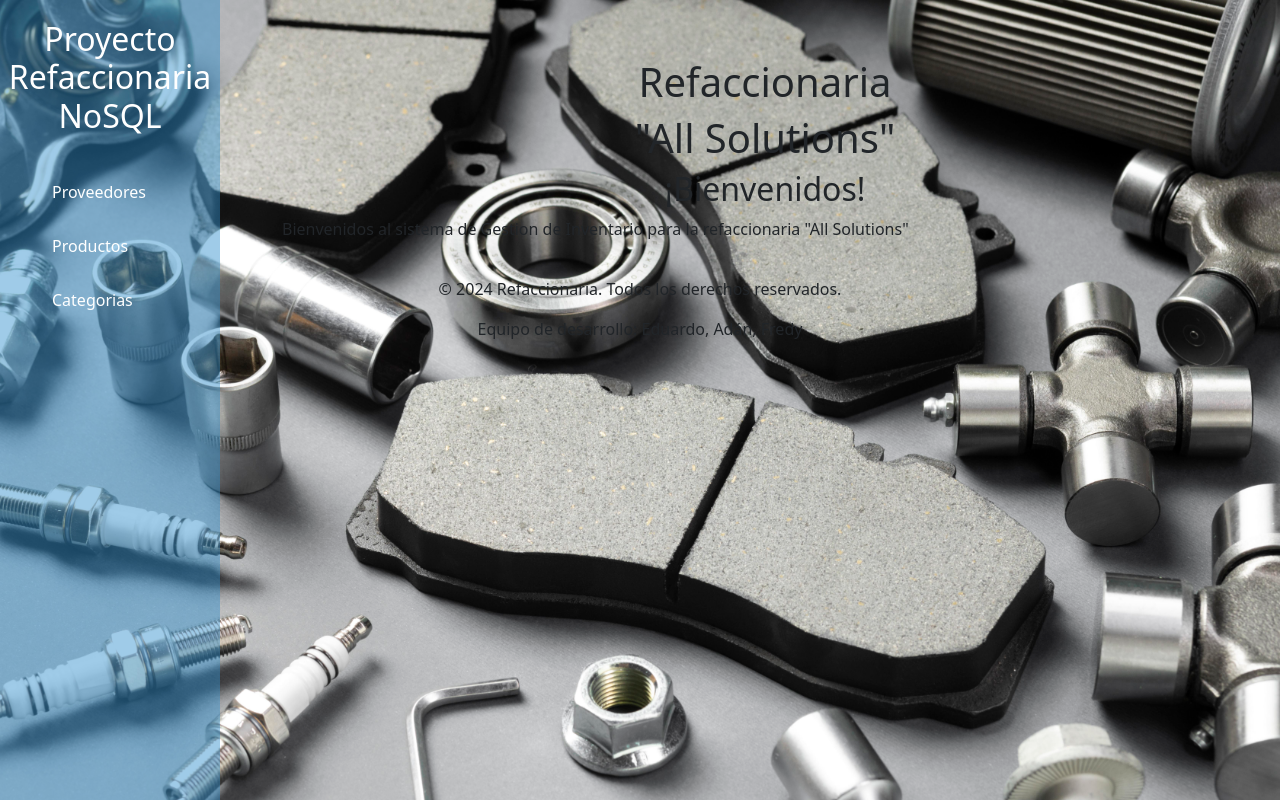
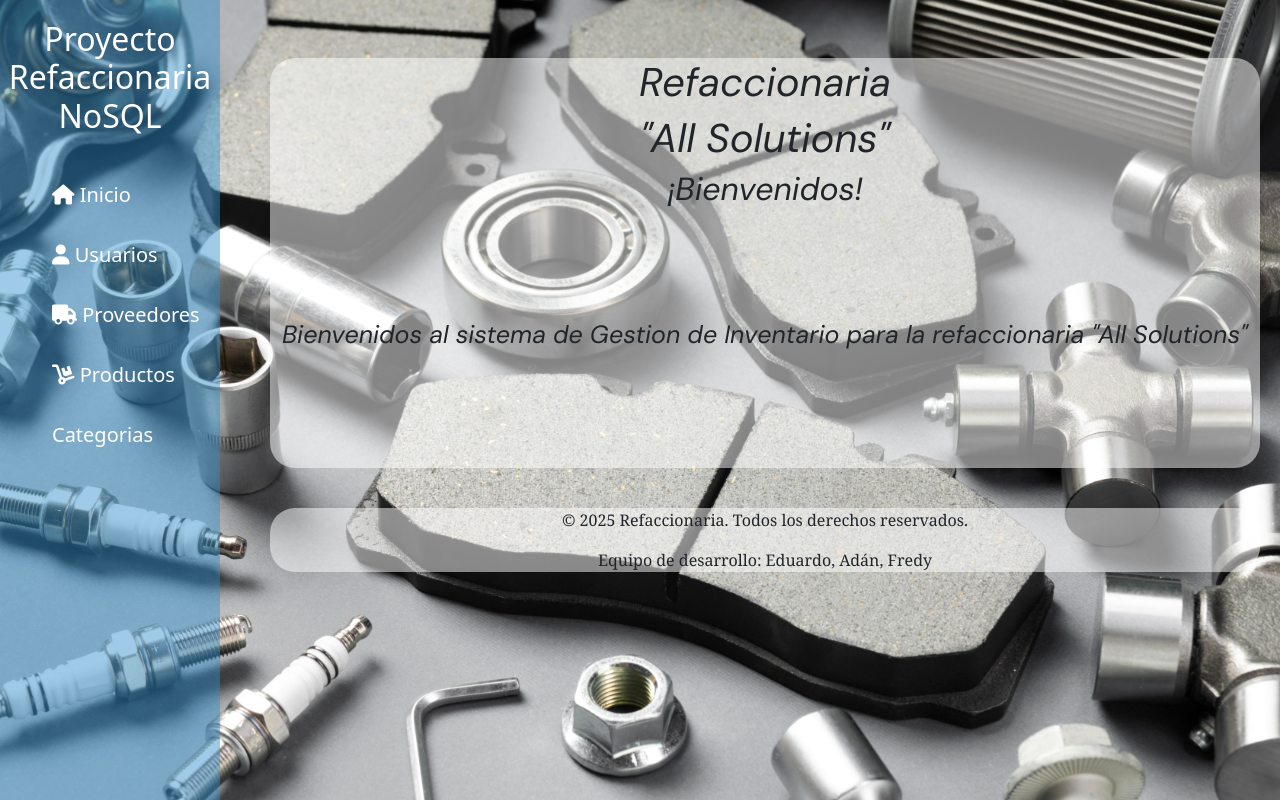
Before and after one commit to FredyRodarte/refaccionaria2.0, a Flask app: page / in a window 1280 px wide. Run offline with Flask 3, Linux system fonts and the light colour scheme; parts of the project's set-up code (start-up, migrations or seed data) failed here and were passed over.

Commit message:
Mostrar usuarios funcionando

```diff
--- a/app.py
+++ b/app.py
@@ -25,11 +25,22 @@ try:
 except Exception as e:
     print(f"❌ Error al conectar a MongoDB: {e}")
 
-#Rutas de la app ---
+# Rutas de la app
+#===================================Fredy Rodarte==========================================================
 @app.route('/')
 def index():
     return render_template('index.html')
 
+# AQUI COMIENZA EL CRUD DE USUARIOS
+@app.route('/usuarios')
+def usuarios():
+    try:
+        usuarios = list(db.usuarios.find({}))
+        print(usuarios)
+        return render_template('usuarios/usuarios.html', usuarios=usuarios)
+    except Exception as e:
+        print("No se pudo realizar la consulta, Error: "+e)
+        return render_template('usuarios/usuarios.html')
 
 #===================================Eduardo Picazo ==========================================================
 # AQUI COMIEZA EL CRUD DE PRODUCTOS
--- a/static/css/style.css
+++ b/static/css/style.css
@@ -1,3 +1,5 @@
+@import url('https://fonts.googleapis.com/css2?family=DM+Sans:ital,opsz@1,9..40&family=Noto+Serif:ital,wght@0,100..900;1,100..900&display=swap');
+
 * {
     margin: 0;
 }
@@ -10,17 +12,52 @@ body {
     margin-top: 3%;
 }
 
+.sombraContenido{
+    background-color: rgba(255, 255, 255, 0.5);
+    border-radius: 25px;
+}
+
 /* Index */
 .cabecera {
+    font-family: "DM Sans", sans-serif;
+    font-optical-sizing: auto;
+    font-weight: 700;
+    font-style: bold;
     text-align: center;
+}
+
+.cuerpo{
+    font-family: "DM Sans", sans-serif;
+    font-optical-sizing: auto;
+    font-weight: 500;
+    font-style: italic;
+    text-align: center;
+    font-size: 25px;
+}
+
+.texto_index{
+    margin-top: 10%;
+    margin-bottom: 10%;
 }
 
 /*General*/
 .pie {
+    font-family: "Noto Serif", serif;
+    font-optical-sizing: auto;
+    font-weight: weight;
+    font-style: normal;
+    font-variation-settings:
+    "wdth" 100;
     text-align: center;
 }
 
-
+.titulo h2{
+    font-family: "DM Sans", sans-serif;
+    font-optical-sizing: auto;
+    font-weight: 500;
+    font-style: bold;
+    font-size: 65px;
+}
 
 /* Sidebar */
 .sidebar {
@@ -49,6 +86,7 @@ body {
     padding: 15px 20px;
     text-decoration: none;
     transition: background 0.3s;
+    font-size: 20px;
 }
 
 .sidebar a:hover {
--- a/templates/_footer.html
+++ b/templates/_footer.html
@@ -1,6 +1,8 @@
-<div class="container">
-    <footer class="pie">
-        <p>&copy; 2024 Refaccionaria. Todos los derechos reservados.</p>
-        <p>Equipo de desarrollo: Eduardo, Adán, Fredy</p>
-    </footer>
+<div class="content">
+    <div class="container sombraContenido">
+        <footer class="pie">
+            <p>&copy; 2025 Refaccionaria. Todos los derechos reservados.</p>
+            <p>Equipo de desarrollo: Eduardo, Adán, Fredy</p>
+        </footer>
+    </div>
 </div>
--- a/templates/_header.html
+++ b/templates/_header.html
@@ -7,3 +7,5 @@
 <script src="https://cdn.jsdelivr.net/npm/bootstrap@5.0.2/dist/js/bootstrap.bundle.min.js" integrity="sha384-MrcW6ZMFYlzcLA8Nl+NtUVF0sA7MsXsP1UyJoMp4YLEuNSfAP+JcXn/tWtIaxVXM" crossorigin="anonymous"></script>
 <!-- CSS -->
 <link rel="stylesheet" href="{{ url_for('static', filename='css/style.css') }}">
+<!-- Font awesome-->
+<link rel="stylesheet" href="https://cdnjs.cloudflare.com/ajax/libs/font-awesome/6.0.0-beta3/css/all.min.css">
--- a/templates/_sidebar.html
+++ b/templates/_sidebar.html
@@ -1,10 +1,16 @@
 <h2>Proyecto Refaccionaria NoSQL</h2>
 <ul>
     <li>
-        <a href="{{url_for('proveedores')}}">Proveedores</a>
+        <a href="{{url_for('index')}}"><i class="fa-solid fa-house"></i> Inicio</a>
     </li>
     <li>
-        <a href="{{url_for('productos')}}">Productos</a>
+        <a href="{{url_for('usuarios')}}"><i class="fa-solid fa-user"></i> Usuarios</a>
+    </li>
+    <li>
+        <a href="{{url_for('proveedores')}}"><i class="fa-solid fa-truck"></i> Proveedores</a>
+    </li>
+    <li>
+        <a href="{{url_for('productos')}}"><i class="fa-solid fa-dolly"></i> Productos</a>
     </li>
     <li>
         <a href="{{url_for('categorias')}}">Categorias</a>
--- a/templates/index.html
+++ b/templates/index.html
@@ -3,7 +3,7 @@
 {% block title %}All Solutions - Inicio{% endblock %}
 
 {% block content %}
-    <div class="container">
+    <div class="container sombraContenido">
         <div class="row cabecera">
             <div class="col">
                 <h1>Refaccionaria</h1>
@@ -12,7 +12,7 @@
             </div>
         </div>
         <div class="row cuerpo">
-            <div class="col">
+            <div class="col texto_index">
                 <p>Bienvenidos al sistema de Gestion de Inventario para la refaccionaria "All Solutions"</p>
             </div>
         </div>
```
Also changed, not shown: templates/usuarios/usuarios.html (added, +57 -0 lines).
